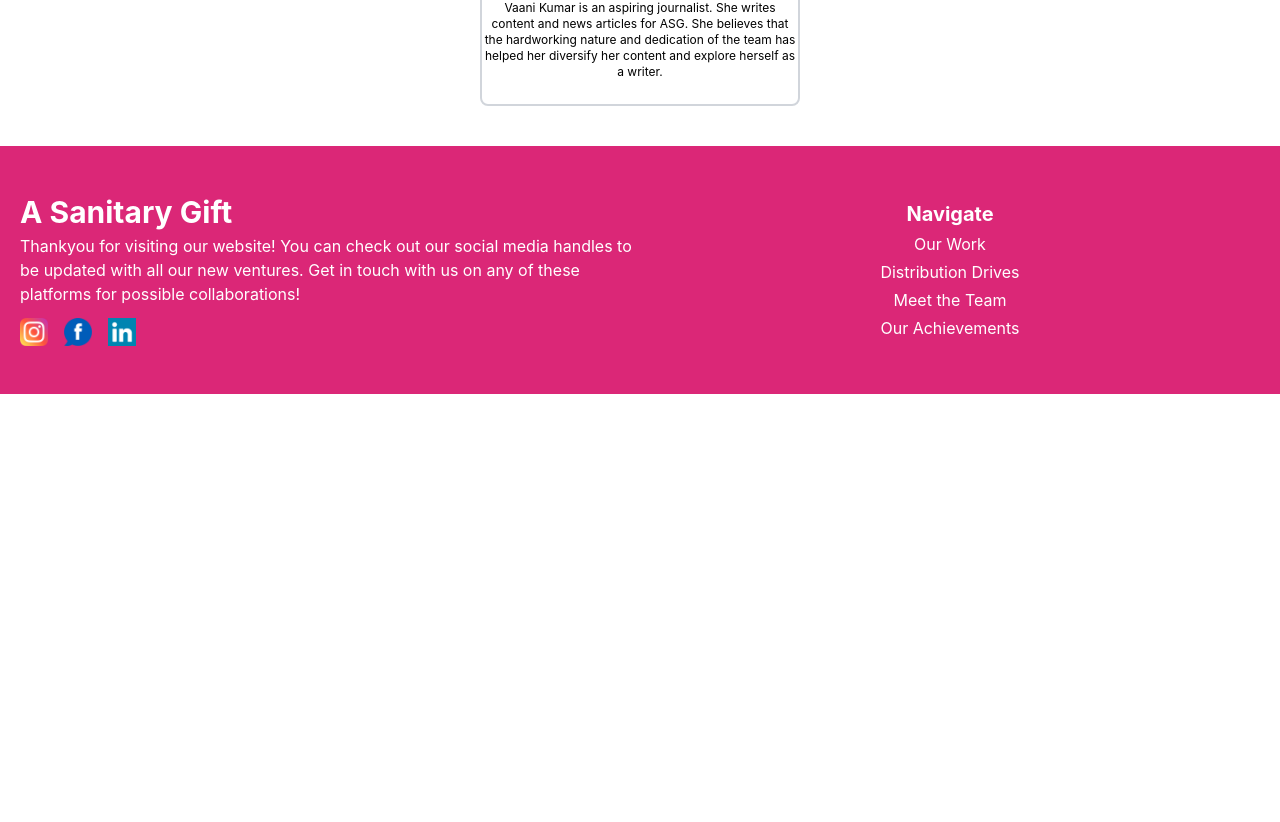
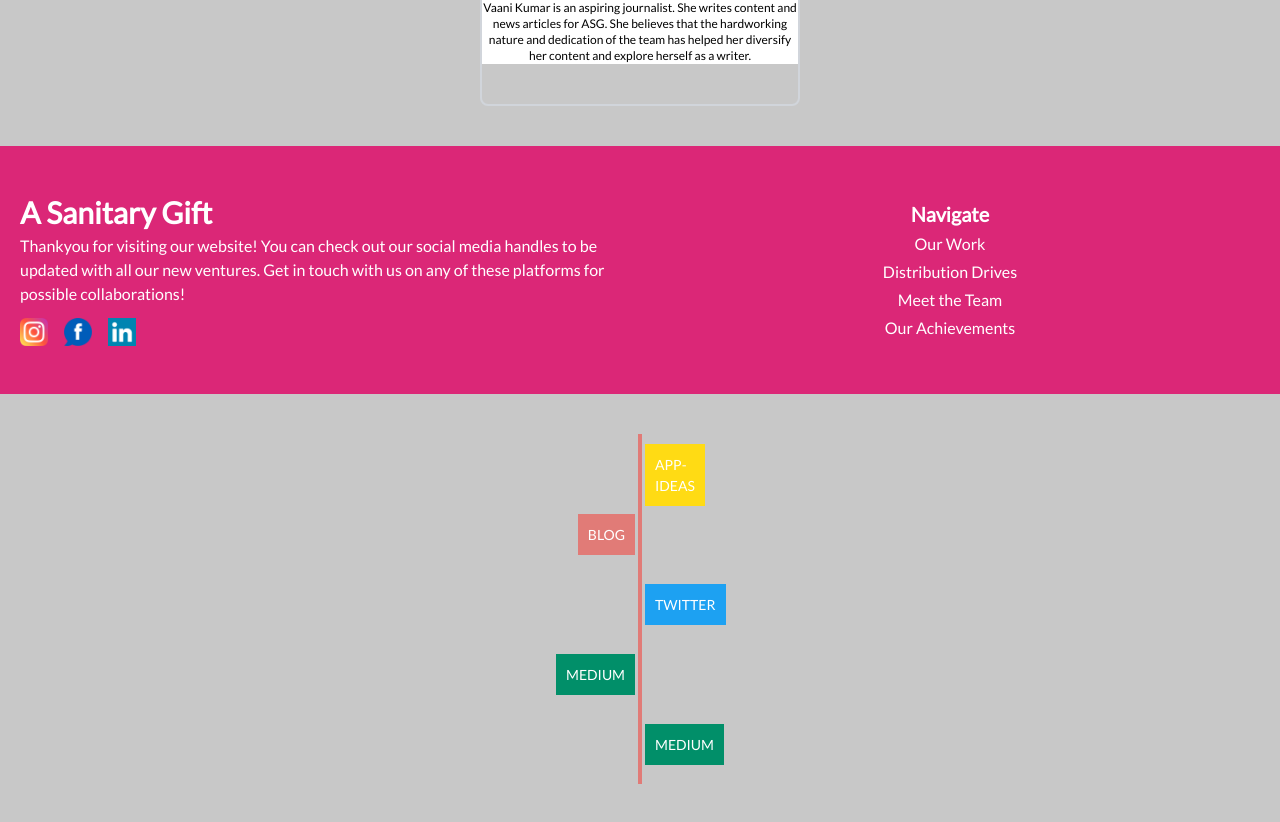
Before and after one commit to shubhprotopsing/ASG-frontend, a React (Create React App) app: page / in a window 1280 px wide. Shown: the part 1610-2432 px from the top of the page. Before the commit the page ends 2004 px from the top, so only its background shows below. Built offline with nearby package versions, Linux system fonts and the light colour scheme.

Commit message:
Added Timeline

```diff
--- a/package.json
+++ b/package.json
@@ -7,6 +7,7 @@
     "@testing-library/jest-dom": "^5.14.1",
     "@testing-library/react": "^11.2.7",
     "@testing-library/user-event": "^12.8.3",
+    "animate.css": "^4.1.1",
     "react": "^17.0.2",
     "react-dom": "^17.0.2",
     "react-scripts": "4.0.3",
--- a/src/App.js
+++ b/src/App.js
@@ -4,7 +4,8 @@ import Header from './components/Header';
 import Navicon from './components/Navicon';
 import Team from './components/Team';
 import Footer from './components/Footer';
-
+import Timeline from './components/Timeline';
+import './Timeline.css'
 function App() {
   return (
     <div className="App">
@@ -12,7 +13,7 @@ function App() {
     <Navicon />
     <Team />
     <Footer />
-
+     <Timeline />
     </div>
   );
 }
--- /dev/null
+++ b/src/Timeline.css
@@ -0,0 +1,182 @@
+@import url('https://fonts.googleapis.com/css?family=Lato');
+
+* {
+	box-sizing: border-box;
+}
+
+body {
+  background-color:rgb(200,200,200);
+	display: flex;
+	align-items: center;
+	justify-content: center;
+	flex-direction: column;
+	min-height: 100vh;
+	font-family: 'Lato', sans-serif;
+	margin: 0;
+}
+
+#root{
+  width:100%;
+}
+
+@keyframes sendToBack{
+  from{
+    z-index:1;
+  }
+
+  to{
+    z-index: -1;
+  }
+}
+@keyframes slideIn{
+
+  from{
+    width: 0%;
+    padding: 0px;
+    max-height: 0;
+  }
+  to{
+    width: 50%;
+    max-height: 500%;
+    padding: 14px;
+    overflow: visible;
+  }
+
+}
+
+
+h1{
+  text-align: center;
+}
+
+.timeline-container{
+  display:flex;
+  flex-direction: column;
+  position: relative;
+  margin: 40px 0px;
+}
+
+.timeline-container::after{
+  background-color: #e17b77;
+  content:'';
+  z-index: -1;
+  position: absolute;
+  left: calc(50% - 2px);
+  width: 4px;
+  height: 100%;
+}
+
+.timeline-item {
+  position: relative;
+  display:flex;
+  justify-content: flex-start;
+  align-items: center;
+  flex-direction: row-reverse;
+  margin: 5px 0px;
+  width: 50%;
+  height: 60px;
+}
+
+.timeline-item:nth-child(odd){
+  align-self: flex-end;
+  flex-direction: row;
+}
+
+.timeline-item-content{
+  border:0px solid;
+  background-color: white;
+  border-radius: 10px 0px 0px 10px;
+  box-shadow: 0 0 5px rgba(0,0,0,0.3);
+  display:flex;
+  flex-direction: column;
+  align-items: flex-end;
+  position: absolute;
+  top: 5px;
+  right: 5px;
+  font-size: 14px;
+  width: 0%;
+  max-height: 0;
+  padding: 0px;
+  transition: width 2s;
+  z-index: 1;
+  transition: width 1s, max-height 1s, padding 1s;
+}
+
+.timeline-item:nth-child(odd) .timeline-item-content{
+  align-self: flex-start;
+  border-radius: 0px 10px 10px 0px;
+}
+
+.timeline-item-content time,.timeline-item-content p,.timeline-item-content a{
+  display: none;
+}
+
+.timeline-item:nth-child(odd) .timeline-item-content{
+  align-items:flex-start;
+  text-align:left;
+  left: 5px;
+  right: auto;
+}
+
+.timeline-item-content:hover{
+  border: 2px solid;
+  width: 50%;
+  max-height: 600%;
+  padding: 14px;
+}
+
+.timeline-item-content:hover time, .timeline-item-content:hover p, .timeline-item-content:hover a{
+  display: block;
+}
+.timeline-item-content .tag{
+  text-transform: uppercase;
+  color: white;
+  padding: 10px;
+  font-size: 14px;
+  text-shadow: grey;
+  position: absolute;
+  top: 0px;
+  right: 0px;
+  transition: padding 1s, font-size 1s, top 1s, right 1s, left 1s;
+}
+
+.timeline-item:nth-child(odd) .timeline-item-content .tag{
+  left: 0px;
+  right: auto;
+}
+
+.timeline-item-content:hover .tag{
+  padding: 6px;
+  font-size: 12px;
+}
+
+.inner-circle{
+  border-radius: 10%;
+  border: 2px solid;
+  background-color: white;
+  padding: 10px;
+  max-height: 100%;
+  overflow: visible;
+}
+
+.timeline-item-content p{
+  max-width: 70%;
+  line-height: 20px;
+  color: black;
+}
+
+.timeline-item-content a{
+  text-decoration: none;
+  font-weight:bold;
+  color:rgb(50,50,50);
+}
+
+.timeline-item-content time{
+  align-self: flex-start;
+  font-size:12px;
+  color:rgb(1,1,1);
+}
+
+.timeline-item:nth-child(odd) .timeline-item-content time {
+  align-self: flex-end;
+}
--- /dev/null
+++ b/src/components/Timeline.js
@@ -0,0 +1,20 @@
+import timelineData from "../timelineData";
+import TimelineItem from "./TimelineItem";
+import React from 'react';
+function Timeline() {
+    if (timelineData.length>0) {
+        return (
+            <div className="timeline-container">
+            {timelineData.map((data, idx) =>
+                <TimelineItem timelineData={data} key={idx} />
+            )}
+            </div>
+        )
+    } else {
+    return (
+        <div>No Data Found</div>
+    )
+    }
+}
+
+export default Timeline;
--- /dev/null
+++ b/src/components/TimelineItem.js
@@ -0,0 +1,26 @@
+import React from 'react';
+
+function TimelineItem({timelineData}) {
+    return(
+        <div className="timeline-item">
+            <div className="timeline-item-content" style={{borderColor: timelineData.category.color}}>
+                <span className='tag' style={{borderColor: timelineData.category.color, backgroundColor: timelineData.category.color}}>
+                    {timelineData.category.tag}
+                </span>
+
+                <time>{timelineData.date}</time>
+                <p>{timelineData.text}</p>
+
+                {timelineData.link &&
+                    (<a href={timelineData.link.url}
+                        target="_blank"
+                        rel="noopener noreferrer">
+                        {timelineData.link.text + " >"}
+                    </a>)
+                }
+            </div>
+        </div>
+    )
+};
+
+export default TimelineItem;
--- /dev/null
+++ b/src/timelineData.js
@@ -0,0 +1,66 @@
+const timelineData = [
+    {
+        text: 'Started working on the app-ideas repository',
+        date: 'February 25 2019',
+        category: {
+			tag: 'app-ideas',
+			color: '#FFDB14'
+		},
+        link: {
+            url: 'https://github.com/florinpop17/app-ideas',
+            text: 'Check it out on GitHub'
+        }
+    },
+    {
+        text: 'Started the Weekly Coding Challenge program',
+        date: 'March 04 2019',
+        category: {
+			tag: 'blog',
+			color: '#e17b77'
+		},
+        link: {
+            url: 'https://florin-pop/blog/2019/03/weekly-coding-challenge/',
+            text: 'Check it out here'
+        }
+    },
+    {
+        text: 'Got 1.000 followers on Twitter',
+        date: 'March 07 2019',
+        category: {
+			tag: 'twitter',
+			color: '#1DA1F2'
+		},
+        link: {
+            url: 'https://twitter.com/florinpop1705',
+            text: 'See profile'
+        }
+    },
+    {
+        text:
+            'I published my first article in the FreeCodeCamp Medium Publication',
+        date: 'March 18 2019',
+        category: {
+			tag: 'medium',
+			color: '#018f69'
+		},
+        link: {
+            url:
+                'https://medium.freecodecamp.org/how-to-build-a-double-slider-sign-in-and-sign-up-form-6a5d03612a34',
+            text: 'Check it out here'
+        }
+    },
+    {
+        text: 'Over 12.000 views in a single day on my Medium posts',
+        date: 'April 05 2019',
+        category: {
+			tag: 'medium',
+			color: '#018f69'
+		},
+        link: {
+            url: 'https://medium.com/@popflorin1705',
+            text: 'See profile'
+        }
+    }
+]
+
+export default timelineData;
```
Also changed, not shown: 1 other file (tests, documents, lock files or other folders).
